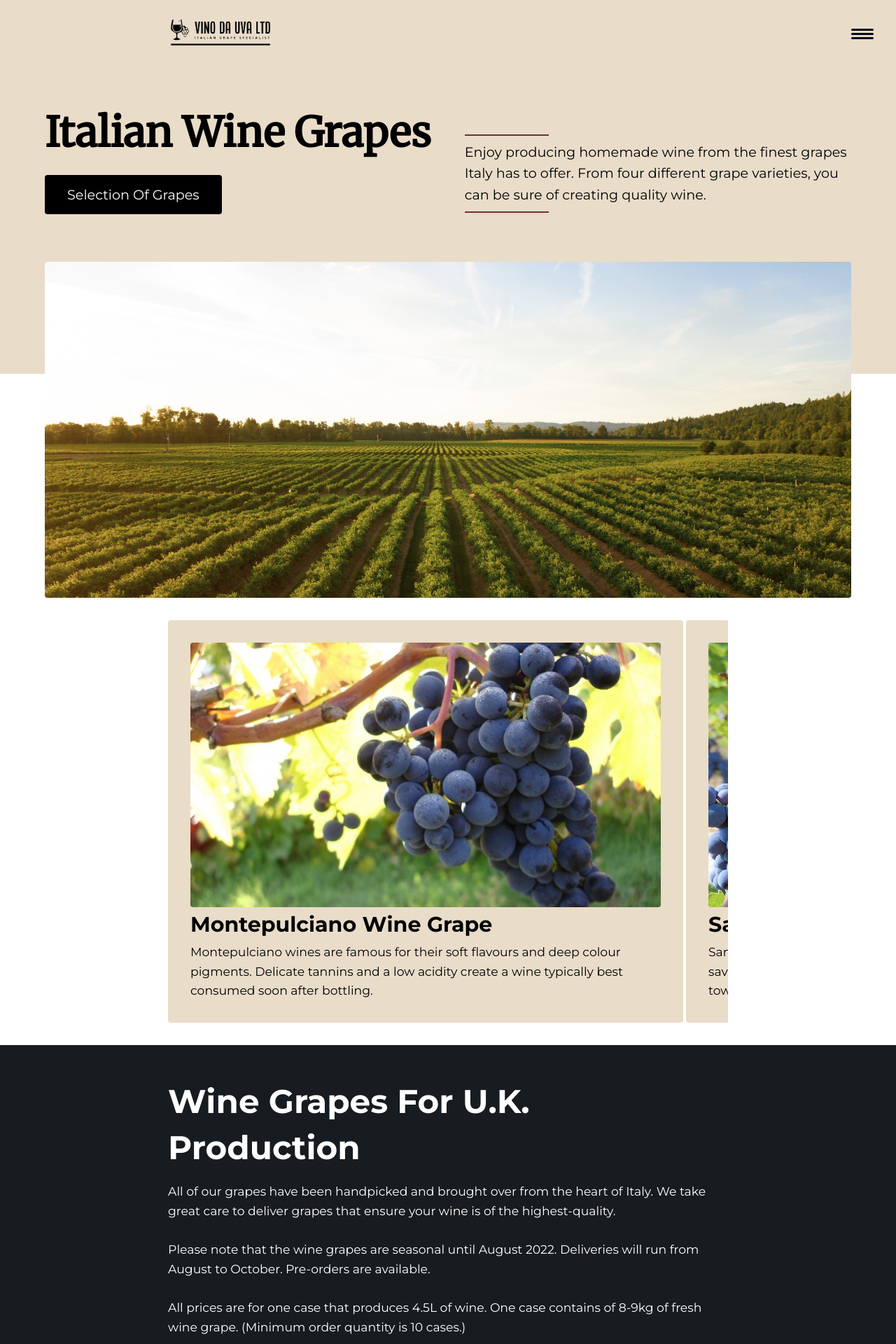
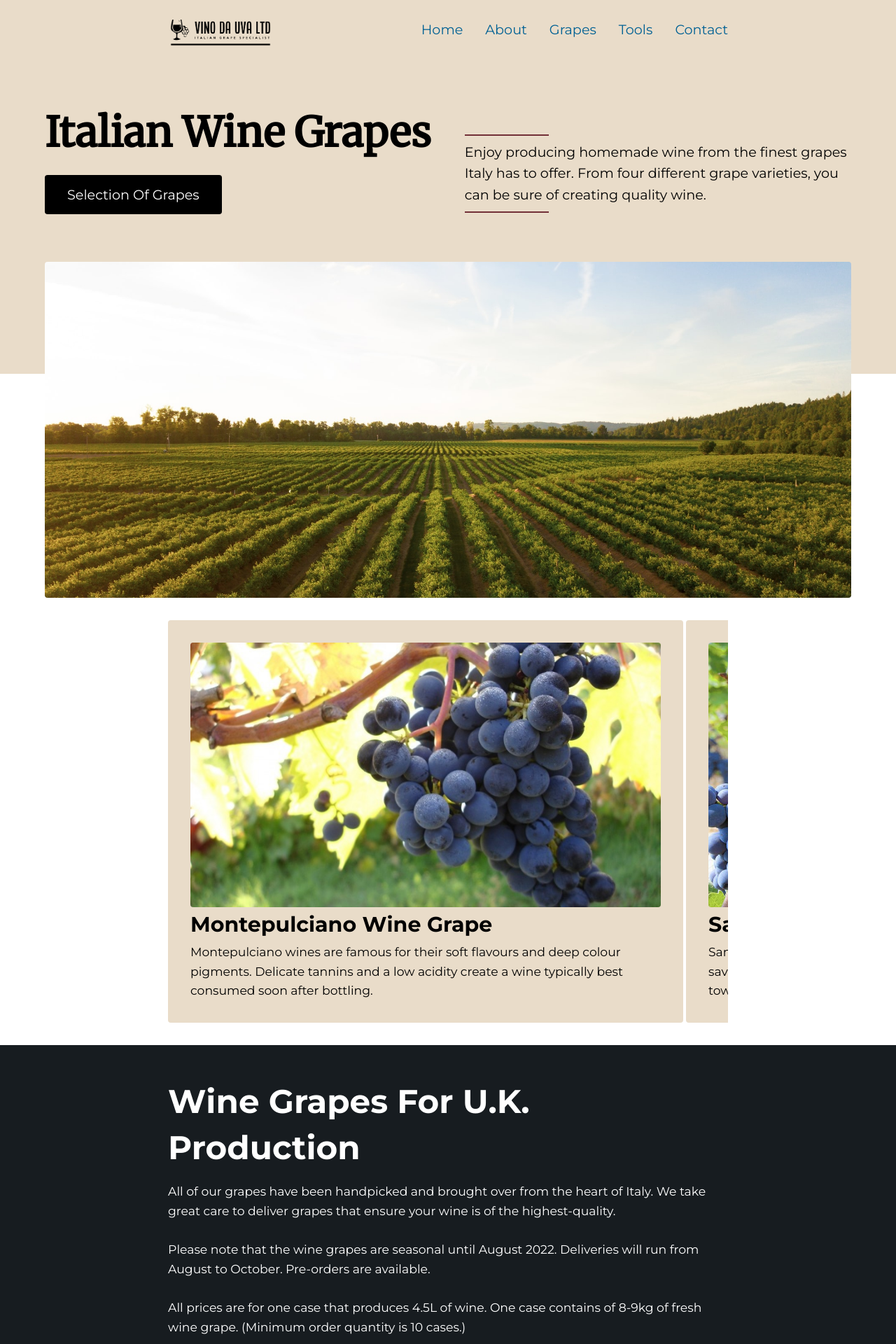
Before and after one commit to GG1982/vina-da-uva, a Jekyll site: the page built from index.html, in a window 1280 px wide. Shown: the top 1920 px of the page at 70% size. Built offline with Jekyll 4.4.1, drawn with Linux system fonts in a browser that asks for light colours; some of the changed lines change nothing that is shown.

Commit message:
add js functionality and pixel size for media nav

```diff
--- a/_sass/main.scss
+++ b/_sass/main.scss
@@ -271,7 +271,7 @@
 }
 
 
-@media screen and (max-width: 6000px) {
+@media screen and (max-width: 600px) {
   .nav__list {
     position: fixed;
     z-index: 1000;
--- a/assets/js/index.js
+++ b/assets/js/index.js
@@ -5,14 +5,31 @@
 // navToggleButton.addEventListener('click', () => {
 //     navList.classList.toggle('active')
 // })
-
+const navContainer = document.querySelector('.nav__container')
 const nav = document.querySelector('.nav__list')
 const navToggle = document.querySelector('.mobile-nav-toggle')
 
+let menuOpen = false
 
 navToggle.addEventListener('click', () => {
-    document.body.classList.toggle('active');
+    document.body.classList.toggle('active')
+
+    const visibility = nav.getAttribute('data-visible')
+    if (visibility === "false") {
+        nav.setAttribute('data-visible', true)
+        navToggle.setAttribute('aria-expanded', true)
+    } else {
+        nav.setAttribute('data-visible', false)
+        navToggle.setAttribute('aria-expanded', false)
+    }
 })
+
+// document.body.addEventListener('click', () => {
+//     console.log(nav)
+// })
+
+
+
 
 // navToggle.addEventListener('click', () => {
 //     const visibility = nav.getAttribute('data-visible')
```
Also changed, not shown: 2 other files.
